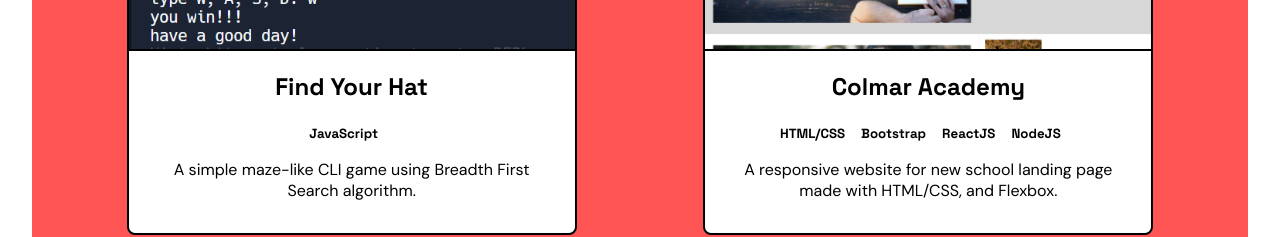
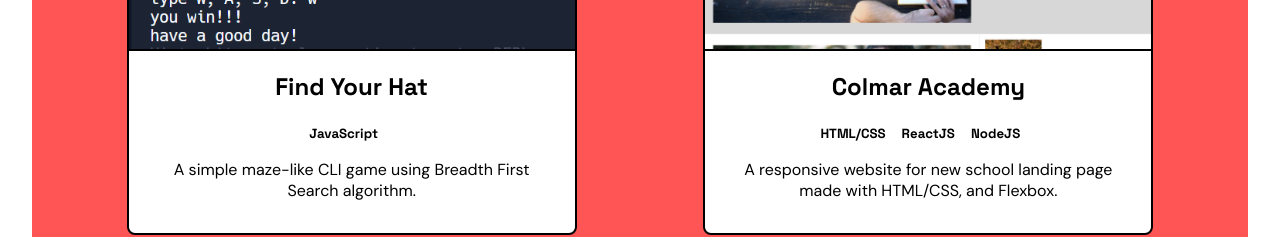
Before and after one commit to thitapinsri/thitapinsri, a React (Vite) app: page / in a window 1280 px wide. Shown: the part 1740-1977 px from the top of the page. Built offline with nearby package versions, Linux system fonts and the light colour scheme.

Commit message:
update stacks

```diff
--- a/public/assets/projects.js
+++ b/public/assets/projects.js
@@ -29,7 +29,7 @@ const projects = [
     {
         id: 3,
         name: 'Colmar Academy',
-        stacks: ['HTML/CSS', 'Bootstrap', 'ReactJS', 'NodeJS'],
+        stacks: ['HTML/CSS', 'ReactJS', 'NodeJS'],
         description: 'A responsive website for new school landing page made with HTML/CSS, and Flexbox.',
         githubLink: 'https://github.com/thitapinsri/colmar',
         link: 'https://htmlpreview.github.io/?https://github.com/thitapinsri/colmar/blob/main/index.html',
```
